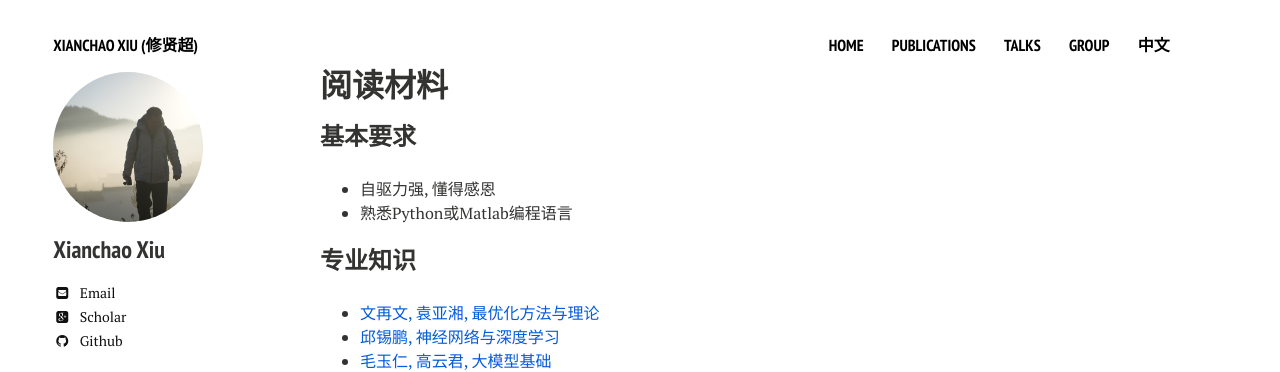
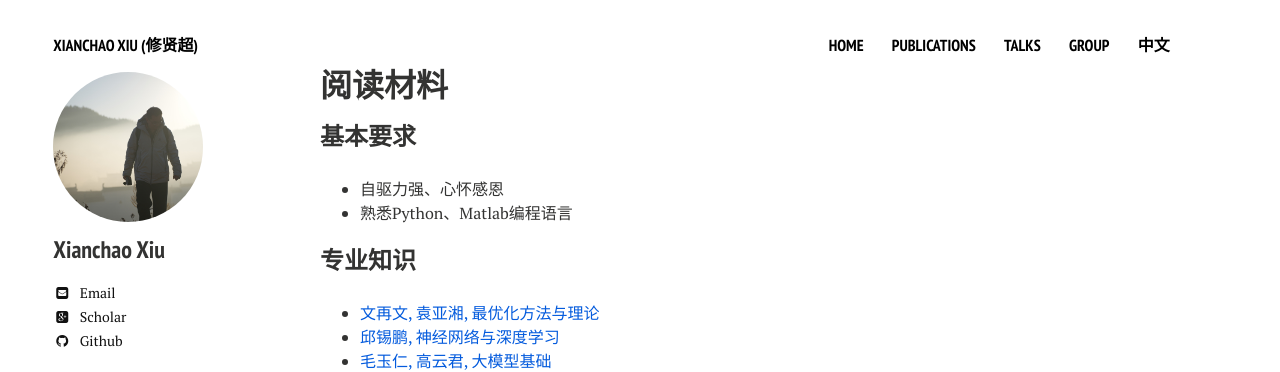
Before and after one commit to xianchaoxiu/xianchaoxiu.github.io, a Jekyll site: the page built from chinese/reading/index.md, in a window 1280 px wide. Shown: the top 372 px of the page. Built offline with Jekyll 4.4.1, drawn with Linux system fonts in a browser that asks for light colours; nearby versions of some CDN libraries.

Commit message:
Update index.md

```diff
--- a/chinese/reading/index.md
+++ b/chinese/reading/index.md
@@ -8,8 +8,8 @@ share: false
 
 
 ### 基本要求
-* 自驱力强, 懂得感恩 <br>
-* 熟悉Python或Matlab编程语言 <br>
+* 自驱力强、心怀感恩 <br>
+* 熟悉Python、Matlab编程语言 <br>
 
 
 
```
